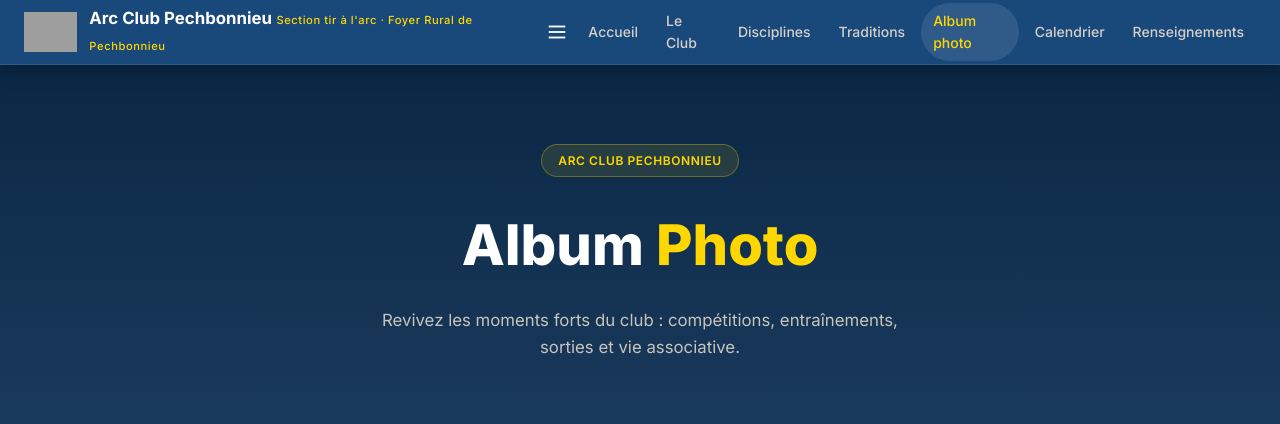
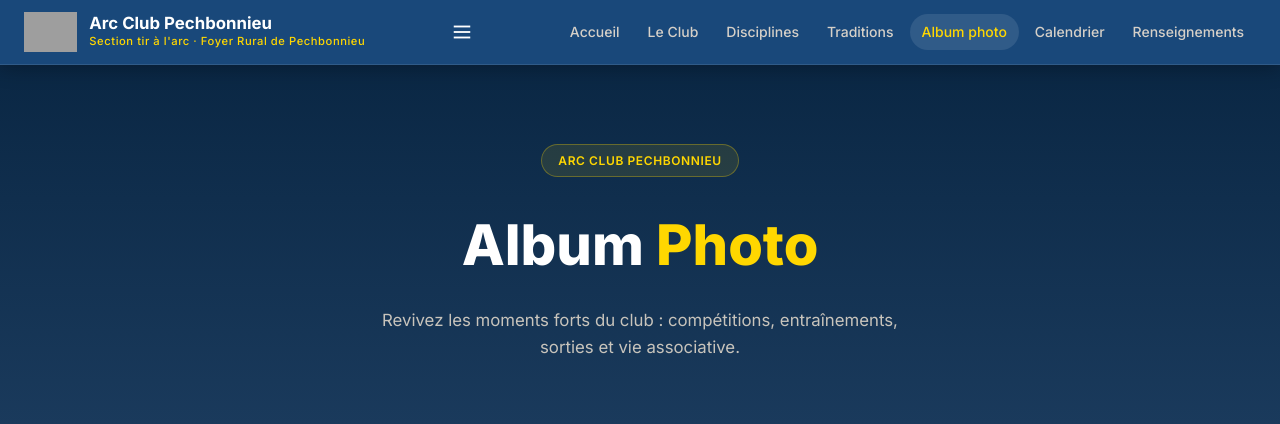
Before and after one commit to julesc31/TAC, a PHP site: page /php-ovh/album-photo.php in a window 1280 px wide. Shown: the top 424 px of the page. Run offline with PHP 8.4, Linux system fonts and the light colour scheme; data that the repository does not hold is empty; grey boxes are pictures that could not be loaded.

Commit message:
Fix logo text alignment in header

```diff
--- a/php-ovh/inc/header.php
+++ b/php-ovh/inc/header.php
@@ -17,7 +17,7 @@
   <div class="header-inner">
     <a href="/" class="logo" style="flex-direction:row;align-items:center;gap:.75rem">
       <img src="/uploads/photos/logo.png" alt="Logo Arc Club Pechbonnieu" style="height:2.5rem;width:auto">
-      <div>
+      <div style="display:flex;flex-direction:column">
         <span class="logo-name">Arc Club Pechbonnieu</span>
         <span class="logo-sub">Section tir à l'arc · Foyer Rural de Pechbonnieu</span>
       </div>
```
